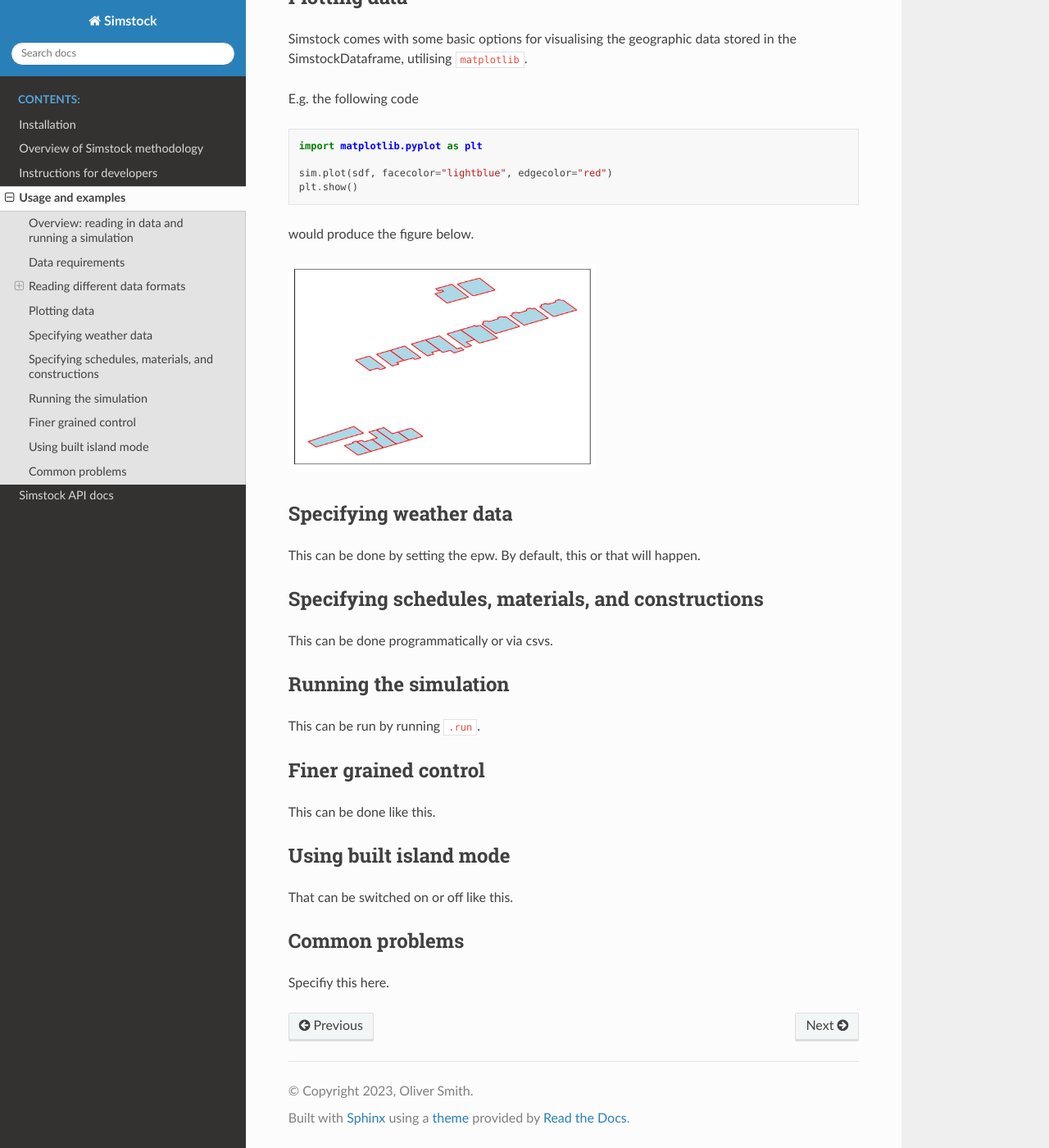
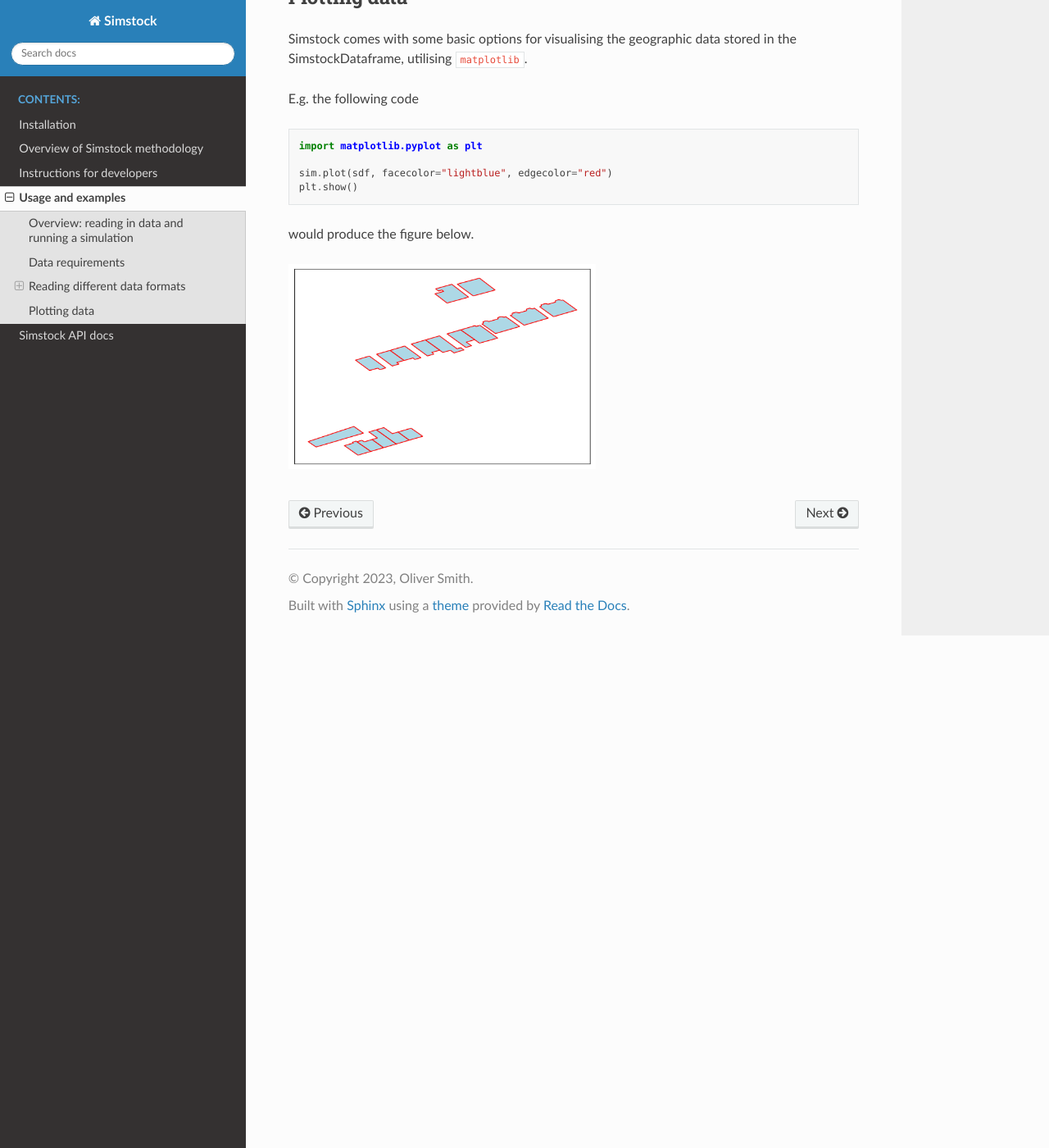
Before and after one commit to UCL/simstock, a Sphinx documentation site: the page built from docs/source/examples.rst, in a window 1280 px wide and 1400 px high, scrolled down 3592 px. Shown: the whole window at 82% size. Built offline with Sphinx 7.4.7 and the Read the Docs theme 2.0.0, drawn with Linux system fonts in a browser that asks for light colours.

Commit message:
edits to examples

```diff
--- a/docs/source/devinstructions.rst
+++ b/docs/source/devinstructions.rst
@@ -38,3 +38,15 @@ Once compiled, the html documents can be found within ``docs/build/html``.
 .. note:: \ \
 
     After public release, the unittests will be run and the docs regenerated upon each push to Github using  `Github Actions <https://github.com/features/actions>`_.
+
+
+Updating the yaml file from poetry
+----------------------------------
+
+Simstock has been largely developed using the poetry environment manager. However, support is also offered to conda users by compiling the poetry .toml file into a yaml file. This can be done automaically using the package `poetry2conda <https://github.com/dojeda/poetry2conda>`_.
+
+If you add a new dependency via poetry and want this to be reflected in the yaml file, run the command
+
+.. code-block:: bash
+
+    poetry run poetry2conda pyproject.toml environment.yaml
--- a/docs/source/examples.rst
+++ b/docs/source/examples.rst
@@ -181,40 +181,40 @@ would produce the figure below.
 |
 |
 
-Specifying weather data
------------------------
+.. Specifying weather data
+.. -----------------------
 
-This can be done by setting the epw. By default, this or that will happen.
+.. This can be done by setting the epw. By default, this or that will happen.
 
 
-Specifying schedules, materials, and constructions
---------------------------------------------------
+.. Specifying schedules, materials, and constructions
+.. --------------------------------------------------
 
-This can be done programmatically or via csvs.
+.. This can be done programmatically or via csvs.
 
 
-Running the simulation
-----------------------
+.. Running the simulation
+.. ----------------------
 
-This can be run by running ``.run``.
+.. This can be run by running ``.run``.
 
 
-Finer grained control
----------------------
+.. Finer grained control
+.. ---------------------
 
-This can be done like this.
+.. This can be done like this.
 
 
-Using built island mode
------------------------
+.. Using built island mode
+.. -----------------------
 
-That can be switched on or off like this.
+.. That can be switched on or off like this.
 
 
-Common problems
----------------
+.. Common problems
+.. ---------------
 
-.idd file not found
-*******************
+.. .idd file not found
+.. *******************
 
-Specifiy this here.
+.. Specifiy this here.
--- a/environment.yaml
+++ b/environment.yaml
@@ -1,7 +1,7 @@
 ###############################################################################
 # NOTE: This file has been auto-generated by poetry2conda
 #       poetry2conda version = 0.3.0
-#       date: Wed May 17 18:00:49 2023
+#       date: Mon Sep  4 11:17:04 2023
 ###############################################################################
 # If you want to change the contents of this file, you should probably change
 # the pyproject.toml file and then use poetry2conda again to update this file.
@@ -9,10 +9,11 @@
 ###############################################################################
 name: simstock
 dependencies:
-  - python>=3.11,<4.0
+  - python>=3.8,<4.0
   - shapely>=2.0.1,<3.0.0
   - eppy>=0.5.63,<0.6.0
   - pandas>=1.5.3,<2.0.0
   - numpy>=1.24.2,<2.0.0
   - fastparquet>=2023.2.0,<2024.0.0
   - matplotlib>=3.7.1,<4.0.0
+  - geopandas>=0.13.2,<0.14.0
```
Also changed, not shown: README.md (+22 -25 lines), 5 other files.
